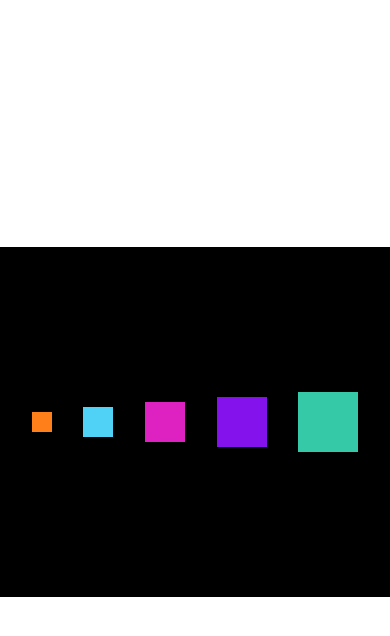
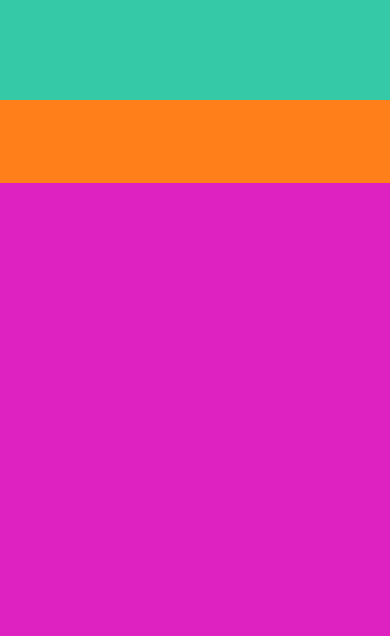
Before and after one commit to davidIsrael-rj/react-native-execicios, a React Native app: screen / in a window 390 px wide. Shown: the top 636 px of the page. Built offline with nearby package versions, Linux system fonts and the light colour scheme.

Commit message:
FlexboxV4

```diff
--- a/src/App.jsx
+++ b/src/App.jsx
@@ -1,8 +1,9 @@
 import React from "react";
 import { SafeAreaView, StyleSheet } from "react-native";
-import FlexboxV3 from "./components/layout/FlexboxV3";
+import FlexboxV4 from "./components/layout/FlexboxV4";
 
 
+// import FlexboxV3 from "./components/layout/FlexboxV3";
 // import FlexboxV2 from "./components/layout/FlexboxV2";
 // import FlexboxV1 from "./components/layout/FlexboxV1";
 // import Quadrado from "./components/layout/Quadrado";
@@ -28,8 +29,9 @@
 function App() {
     return <SafeAreaView style={style.App}>
 
+        <FlexboxV4/>
+        {/*
         <FlexboxV3/>
-        {/*
         <FlexboxV2/>
         <FlexboxV1/>
         <DigiteSeuNome/>
--- /dev/null
+++ b/src/components/layout/FlexboxV4.jsx
@@ -0,0 +1,34 @@
+import React from 'react';
+import { StyleSheet, View } from 'react-native'
+
+export default props => {
+    return (
+        <View style={style.FlexV4}>
+            <View style={style.V0} />
+            <View style={style.V1} />
+            <View style={style.V2} />
+        </View>
+    )
+}
+
+const style = StyleSheet.create({
+    FlexV4: {
+        flexGrow: 1,
+        width: '100%',
+        backgroundColor: "#000"
+    },
+    V0: {
+        backgroundColor: "#36c9a7",
+        height:100,
+    },
+
+    V1: {
+        backgroundColor: "#ff801a",
+        flexGrow: 1,
+
+    },
+    V2: {
+        backgroundColor: "#dd22c1",
+        flexGrow: 8,
+    }
+})
```
